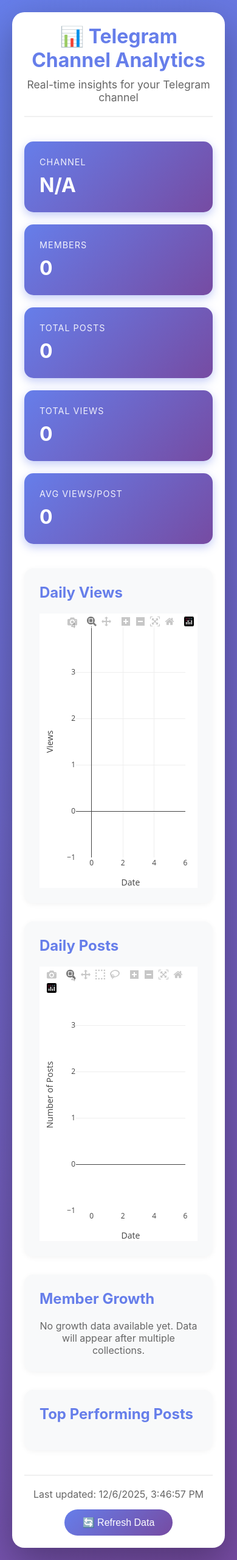
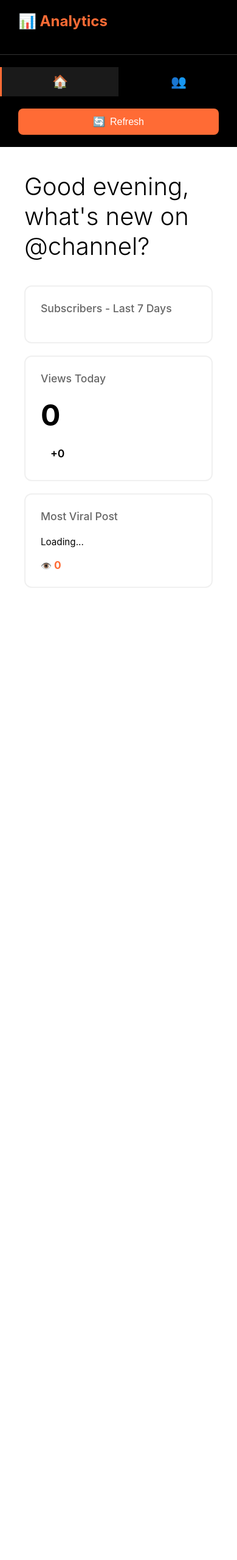
Before and after one commit to yett6727/Telegram-Channel-Analitycs, a Flask app: page / in a window 390 px wide. Shown: the whole page at 61% size. After the commit the page ends 964 px from the top, so only its background shows below. Run offline with Flask 3, Linux system fonts and the light colour scheme; data that the repository does not hold is empty; some libraries are stand-ins or nearby versions.

Commit message:
reworked the GUI

```diff
--- a/app.py
+++ b/app.py
@@ -1,6 +1,7 @@
 from flask import Flask, render_template, jsonify
 from database import Database
 import config
+from datetime import datetime
 
 app = Flask(__name__)
 db = Database(config.DATABASE_PATH)
@@ -15,6 +16,25 @@ def get_overview():
     '''Get overview statistics'''
     stats = db.get_overview_stats()
     return jsonify(stats)
+
+@app.route('/api/greeting')
+def get_greeting():
+    '''Get greeting with channel name'''
+    hour = datetime.now().hour
+    if hour < 12:
+        greeting = "Good morning"
+    elif hour < 18:
+        greeting = "Good afternoon"
+    else:
+        greeting = "Good evening"
+
+    stats = db.get_overview_stats()
+    channel_name = config.CHANNEL_USERNAME
+
+    return jsonify({
+        'greeting': greeting,
+        'channel_name': channel_name
+    })
 
 @app.route('/api/daily-stats')
 def get_daily_stats():
@@ -31,6 +51,25 @@ def get_daily_stats():
 
     return jsonify(data)
 
+@app.route('/api/weekly-stats')
+def get_weekly_stats():
+    '''Get last 7 days statistics'''
+    stats = db.get_recent_stats(days=7)
+
+    data = {
+        'dates': [row[0] for row in reversed(stats)],
+        'members': [0] * len(stats)  # Will be filled by growth data
+    }
+
+    # Get growth data
+    growth = db.get_channel_growth()
+    if growth:
+        # Match dates with member counts
+        growth_dict = {row[0]: row[1] for row in growth}
+        data['members'] = [growth_dict.get(date, 0) for date in data['dates']]
+
+    return jsonify(data)
+
 @app.route('/api/top-messages')
 def get_top_messages():
     '''Get top performing messages'''
@@ -39,7 +78,7 @@ def get_top_messages():
     data = [{
         'message_id': row[0],
         'date': row[1],
-        'text': row[2][:100] + '...' if len(row[2]) > 100 else row[2],
+        'text': row[2][:150] + '...' if len(row[2]) > 150 else row[2],
         'views': row[3],
         'forwards': row[4],
         'replies': row[5]
@@ -53,8 +92,32 @@ def get_growth():
     growth = db.get_channel_growth()
 
     data = {
-        'timestamps': [row[0] for row in growth],
+        'dates': [row[0] for row in growth],
         'members': [row[1] for row in growth]
+    }
+
+    return jsonify(data)
+
+@app.route('/api/views-today')
+def get_views_today():
+    '''Get today's views with comparison'''
+    data = db.get_views_today()
+    return jsonify(data)
+
+@app.route('/api/hourly-activity')
+def get_hourly_activity():
+    '''Get peak activity hours'''
+    data = db.get_hourly_activity()
+    return jsonify(data)
+
+@app.route('/api/weekly-pattern')
+def get_weekly_pattern():
+    '''Get average views by day of week'''
+    pattern = db.get_weekly_pattern()
+
+    data = {
+        'days': [row[0] for row in pattern],
+        'avg_views': [row[1] for row in pattern]
     }
 
     return jsonify(data)
--- a/static/style.css
+++ b/static/style.css
@@ -6,160 +6,337 @@
 
 body {
     font-family: -apple-system, BlinkMacSystemFont, 'Segoe UI', Roboto, Oxygen, Ubuntu, Cantarell, sans-serif;
-    background: linear-gradient(135deg, #667eea 0%, #764ba2 100%);
-    color: #333;
-    padding: 20px;
-    min-height: 100vh;
+    background: #ffffff;
+    color: #000000;
+    overflow: hidden;
 }
 
-.container {
-    max-width: 1400px;
-    margin: 0 auto;
-    background: white;
-    border-radius: 20px;
-    box-shadow: 0 20px 60px rgba(0,0,0,0.3);
+.dashboard {
+    display: flex;
+    height: 100vh;
+}
+
+/* Sidebar */
+.sidebar {
+    width: 250px;
+    background: #000000;
+    color: #ffffff;
+    display: flex;
+    flex-direction: column;
+    padding: 30px 0;
+}
+
+.logo {
+    padding: 0 30px 40px;
+    border-bottom: 1px solid #333;
+}
+
+.logo h2 {
+    font-size: 1.5em;
+    color: #ff6b35;
+}
+
+.nav-menu {
+    flex: 1;
+    padding: 30px 0;
+}
+
+.nav-item {
+    width: 100%;
+    background: none;
+    border: none;
+    color: #999;
+    padding: 18px 30px;
+    text-align: left;
+    cursor: pointer;
+    font-size: 1em;
+    display: flex;
+    align-items: center;
+    gap: 15px;
+    transition: all 0.3s ease;
+    border-left: 3px solid transparent;
+}
+
+.nav-item:hover {
+    background: #1a1a1a;
+    color: #ffffff;
+}
+
+.nav-item.active {
+    background: #1a1a1a;
+    color: #ff6b35;
+    border-left-color: #ff6b35;
+}
+
+.nav-icon {
+    font-size: 1.3em;
+}
+
+.sidebar-footer {
+    padding: 0 30px;
+}
+
+.refresh-btn {
+    width: 100%;
+    background: #ff6b35;
+    color: white;
+    border: none;
+    padding: 12px;
+    border-radius: 8px;
+    cursor: pointer;
+    font-size: 1em;
+    font-weight: 500;
+    display: flex;
+    align-items: center;
+    justify-content: center;
+    gap: 8px;
+    transition: background 0.3s ease;
+}
+
+.refresh-btn:hover {
+    background: #ff5522;
+}
+
+/* Main Content */
+.main-content {
+    flex: 1;
+    background: #ffffff;
+    overflow-y: auto;
     padding: 40px;
 }
 
-header {
-    text-align: center;
-    margin-bottom: 40px;
-    padding-bottom: 20px;
-    border-bottom: 2px solid #f0f0f0;
+.tab-content {
+    display: none;
 }
 
-h1 {
-    font-size: 2.5em;
-    color: #667eea;
-    margin-bottom: 10px;
+.tab-content.active {
+    display: block;
 }
 
-.subtitle {
+/* Greeting Section */
+.greeting-section {
+    margin-bottom: 40px;
+}
+
+.greeting-section h1 {
+    font-size: 2.5em;
+    color: #000000;
+    font-weight: 300;
+}
+
+/* Stats Grid */
+.stats-grid {
+    display: grid;
+    grid-template-columns: 2fr 1fr 1fr;
+    gap: 20px;
+    height: calc(100vh - 200px);
+}
+
+.stat-card {
+    background: #ffffff;
+    border: 2px solid #f0f0f0;
+    border-radius: 12px;
+    padding: 25px;
+    display: flex;
+    flex-direction: column;
+}
+
+.stat-card h3 {
+    font-size: 1.1em;
     color: #666;
+    margin-bottom: 20px;
+    font-weight: 500;
+}
+
+.stat-card.large {
+    grid-row: span 2;
+}
+
+.stat-card.small {
+    display: flex;
+    flex-direction: column;
+}
+
+.stat-value {
+    font-size: 3em;
+    font-weight: 700;
+    color: #000000;
+    margin: auto 0;
+}
+
+.stat-change {
+    margin-top: 15px;
+}
+
+.change-badge {
+    display: inline-block;
+    padding: 8px 16px;
+    border-radius: 20px;
+    font-weight: 600;
     font-size: 1.1em;
 }
 
-.overview-cards {
-    display: grid;
-    grid-template-columns: repeat(auto-fit, minmax(200px, 1fr));
-    gap: 20px;
-    margin-bottom: 40px;
+.change-badge.positive {
+    background: #d4edda;
+    color: #155724;
 }
 
-.card {
-    background: linear-gradient(135deg, #667eea 0%, #764ba2 100%);
-    color: white;
-    padding: 25px;
-    border-radius: 15px;
-    box-shadow: 0 5px 15px rgba(102, 126, 234, 0.4);
-    transition: transform 0.3s ease;
+.change-badge.negative {
+    background: #f8d7da;
+    color: #721c24;
 }
 
-.card:hover {
-    transform: translateY(-5px);
+.viral-post {
+    flex: 1;
+    display: flex;
+    flex-direction: column;
+    justify-content: space-between;
 }
 
-.card-title {
-    font-size: 0.9em;
-    opacity: 0.9;
-    margin-bottom: 10px;
-    text-transform: uppercase;
-    letter-spacing: 1px;
+.viral-text {
+    color: #000000;
+    line-height: 1.6;
+    font-size: 0.95em;
+    margin-bottom: 15px;
 }
 
-.card-value {
-    font-size: 2em;
-    font-weight: bold;
-}
-
-.charts-section {
-    display: grid;
-    gap: 30px;
-}
-
-.chart-container {
-    background: #f8f9fa;
-    padding: 25px;
-    border-radius: 15px;
-    box-shadow: 0 2px 10px rgba(0,0,0,0.05);
-}
-
-.chart-container h2 {
-    color: #667eea;
-    margin-bottom: 20px;
-    font-size: 1.5em;
-}
-
-#top-messages {
-    display: grid;
-    gap: 15px;
-}
-
-.message-item {
-    background: white;
-    padding: 20px;
-    border-radius: 10px;
-    border-left: 4px solid #667eea;
-    box-shadow: 0 2px 5px rgba(0,0,0,0.05);
-}
-
-.message-text {
-    color: #333;
-    margin-bottom: 10px;
-    line-height: 1.6;
-}
-
-.message-stats {
-    display: flex;
-    gap: 20px;
+.viral-stats {
     color: #666;
     font-size: 0.9em;
 }
 
-.message-stats span {
-    display: flex;
-    align-items: center;
-    gap: 5px;
+.viral-stats strong {
+    color: #ff6b35;
+    font-size: 1.2em;
 }
 
-footer {
-    margin-top: 40px;
-    padding-top: 20px;
-    border-top: 2px solid #f0f0f0;
-    text-align: center;
-    color: #666;
+/* Subscribers Layout */
+.subscribers-layout {
+    display: grid;
+    grid-template-columns: 2fr 1fr;
+    grid-template-rows: auto auto auto;
+    gap: 20px;
+    height: calc(100vh - 200px);
 }
 
-.refresh-btn {
-    background: linear-gradient(135deg, #667eea 0%, #764ba2 100%);
-    color: white;
-    border: none;
-    padding: 12px 30px;
-    border-radius: 25px;
-    font-size: 1em;
-    cursor: pointer;
-    margin-top: 15px;
-    transition: transform 0.2s ease;
+.main-chart {
+    grid-column: 1;
+    grid-row: 1 / 3;
 }
 
-.refresh-btn:hover {
-    transform: scale(1.05);
+.side-card {
+    grid-column: 2;
+    grid-row: 1;
 }
 
-.refresh-btn:active {
-    transform: scale(0.95);
+.activity-card {
+    grid-column: 2;
+    grid-row: 2;
+}
+
+.medium {
+    grid-row: 3;
+}
+
+.activity-times {
+    display: flex;
+    flex-direction: column;
+    gap: 20px;
+    justify-content: center;
+    flex: 1;
+}
+
+.activity-item {
+    background: #f8f8f8;
+    padding: 20px;
+    border-radius: 10px;
+    border-left: 4px solid #ff6b35;
+}
+
+.activity-label {
+    color: #666;
+    font-size: 0.9em;
+    margin-bottom: 8px;
+}
+
+.activity-value {
+    font-size: 2em;
+    font-weight: 700;
+    color: #000000;
+}
+
+/* Chart containers */
+.stat-card > div[id$="-chart"] {
+    flex: 1;
+    min-height: 0;
+}
+
+/* Scrollbar */
+.main-content::-webkit-scrollbar {
+    width: 8px;
+}
+
+.main-content::-webkit-scrollbar-track {
+    background: #f0f0f0;
+}
+
+.main-content::-webkit-scrollbar-thumb {
+    background: #ff6b35;
+    border-radius: 4px;
+}
+
+.main-content::-webkit-scrollbar-thumb:hover {
+    background: #ff5522;
+}
+
+/* Responsive */
+@media (max-width: 1024px) {
+    .stats-grid {
+        grid-template-columns: 1fr;
+        height: auto;
+    }
+
+    .stat-card.large {
+        grid-row: auto;
+    }
+
+    .subscribers-layout {
+        grid-template-columns: 1fr;
+        height: auto;
+    }
+
+    .main-chart,
+    .side-card,
+    .activity-card,
+    .medium {
+        grid-column: 1;
+        grid-row: auto;
+    }
 }
 
 @media (max-width: 768px) {
-    .container {
-        padding: 20px;
+    .dashboard {
+        flex-direction: column;
     }
 
-    h1 {
-        font-size: 2em;
+    .sidebar {
+        width: 100%;
+        height: auto;
+        padding: 20px 0;
     }
 
-    .overview-cards {
-        grid-template-columns: 1fr;
+    .nav-menu {
+        display: flex;
+        padding: 20px 0;
+    }
+
+    .nav-item {
+        flex: 1;
+        justify-content: center;
+        padding: 12px;
+    }
+
+    .nav-text {
+        display: none;
     }
 }
--- a/templates/index.html
+++ b/templates/index.html
@@ -3,66 +3,120 @@
 <head>
     <meta charset="UTF-8">
     <meta name="viewport" content="width=device-width, initial-scale=1.0">
-    <title>Telegram Channel Analytics</title>
+    <title>Channel Analytics Dashboard</title>
     <link rel="stylesheet" href="/static/style.css">
     <script src="https://cdn.plot.ly/plotly-2.27.0.min.js"></script>
 </head>
 <body>
-    <div class="container">
-        <header>
-            <h1>📊 Telegram Channel Analytics</h1>
-            <p class="subtitle">Real-time insights for your Telegram channel</p>
-        </header>
+    <div class="dashboard">
+        <!-- Left Sidebar -->
+        <aside class="sidebar">
+            <div class="logo">
+                <h2>📊 Analytics</h2>
+            </div>
+            <nav class="nav-menu">
+                <button class="nav-item active" data-tab="overview">
+                    <span class="nav-icon">🏠</span>
+                    <span class="nav-text">Overview</span>
+                </button>
+                <button class="nav-item" data-tab="subscribers">
+                    <span class="nav-icon">👥</span>
+                    <span class="nav-text">Subscribers</span>
+                </button>
+            </nav>
+            <div class="sidebar-footer">
+                <button onclick="loadData()" class="refresh-btn">
+                    <span>🔄</span> Refresh
+                </button>
+            </div>
+        </aside>
 
-        <div class="overview-cards">
-            <div class="card">
-                <div class="card-title">Channel</div>
-                <div class="card-value" id="channel-title">Loading...</div>
+        <!-- Main Content -->
+        <main class="main-content">
+            <!-- Overview Tab -->
+            <div id="overview-tab" class="tab-content active">
+                <div class="greeting-section">
+                    <h1 id="greeting-text">Good evening, what's new on @channel?</h1>
                 </div>
-            <div class="card">
-                <div class="card-title">Members</div>
-                <div class="card-value" id="members-count">-</div>
+
+                <div class="stats-grid">
+                    <!-- Subscribers Chart -->
+                    <div class="stat-card large">
+                        <h3>Subscribers - Last 7 Days</h3>
+                        <div id="weekly-subscribers-chart"></div>
                     </div>
-            <div class="card">
-                <div class="card-title">Total Posts</div>
-                <div class="card-value" id="total-messages">-</div>
-            </div>
-            <div class="card">
-                <div class="card-title">Total Views</div>
-                <div class="card-value" id="total-views">-</div>
-            </div>
-            <div class="card">
-                <div class="card-title">Avg Views/Post</div>
-                <div class="card-value" id="avg-views">-</div>
+
+                    <!-- Views Today -->
+                    <div class="stat-card small">
+                        <h3>Views Today</h3>
+                        <div class="stat-value" id="views-today">0</div>
+                        <div class="stat-change" id="views-change">
+                            <span class="change-badge">+0</span>
                         </div>
                     </div>
 
-        <div class="charts-section">
-            <div class="chart-container">
-                <h2>Daily Views</h2>
-                <div id="views-chart"></div>
+                    <!-- Most Viral Post -->
+                    <div class="stat-card small">
+                        <h3>Most Viral Post</h3>
+                        <div class="viral-post" id="viral-post">
+                            <p class="viral-text">Loading...</p>
+                            <div class="viral-stats">
+                                <span>👁️ <strong id="viral-views">0</strong></span>
                             </div>
-
-            <div class="chart-container">
-                <h2>Daily Posts</h2>
-                <div id="messages-chart"></div>
                         </div>
-
-            <div class="chart-container">
-                <h2>Member Growth</h2>
-                <div id="growth-chart"></div>
                     </div>
-
-            <div class="chart-container">
-                <h2>Top Performing Posts</h2>
-                <div id="top-messages"></div>
                 </div>
             </div>
 
-        <footer>
-            <p>Last updated: <span id="last-update">-</span></p>
-            <button onclick="loadData()" class="refresh-btn">🔄 Refresh Data</button>
-        </footer>
+            <!-- Subscribers Tab -->
+            <div id="subscribers-tab" class="tab-content">
+                <div class="subscribers-layout">
+                    <!-- Main Chart - Subscribers per Day -->
+                    <div class="stat-card main-chart">
+                        <h3>Subscribers Growth - Last 30 Days</h3>
+                        <div id="monthly-subscribers-chart"></div>
+                    </div>
+
+                    <!-- Most Viral Post that Gained Subscribers -->
+                    <div class="stat-card side-card">
+                        <h3>Top Post for Growth</h3>
+                        <div class="viral-post" id="growth-viral-post">
+                            <p class="viral-text">Loading...</p>
+                            <div class="viral-stats">
+                                <span>👁️ <strong id="growth-viral-views">0</strong></span>
+                            </div>
+                        </div>
+                    </div>
+
+                    <!-- Views per Day -->
+                    <div class="stat-card medium">
+                        <h3>Views per Day - Last 30 Days</h3>
+                        <div id="monthly-views-chart"></div>
+                    </div>
+
+                    <!-- Weekly Pattern -->
+                    <div class="stat-card medium">
+                        <h3>Average Views by Day of Week</h3>
+                        <div id="weekly-pattern-chart"></div>
+                    </div>
+
+                    <!-- Peak Activity Times -->
+                    <div class="stat-card activity-card">
+                        <h3>Peak Activity Hours</h3>
+                        <div class="activity-times">
+                            <div class="activity-item">
+                                <div class="activity-label">Most Views</div>
+                                <div class="activity-value" id="view-peak-hour">--:00</div>
+                            </div>
+                            <div class="activity-item">
+                                <div class="activity-label">Most Posts</div>
+                                <div class="activity-value" id="post-peak-hour">--:00</div>
+                            </div>
+                        </div>
+                    </div>
+                </div>
+            </div>
+        </main>
     </div>
 
     <script src="/static/script.js"></script>
```
Also changed, not shown: data_collector.py (+6 -6 lines), database.py (+87 -3 lines). Lines whose indentation alone changed are shown as unchanged.
